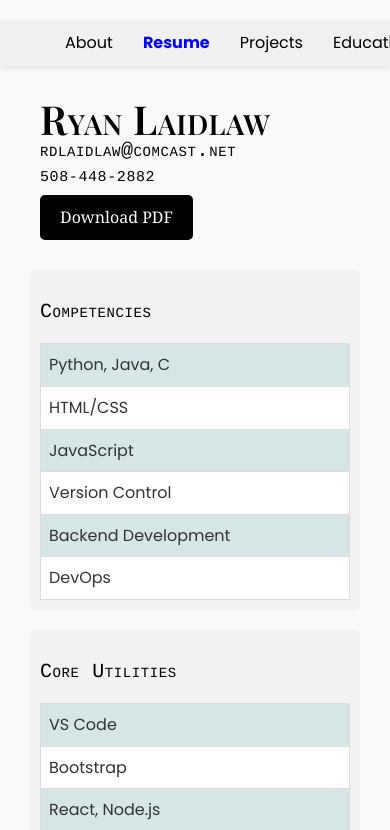
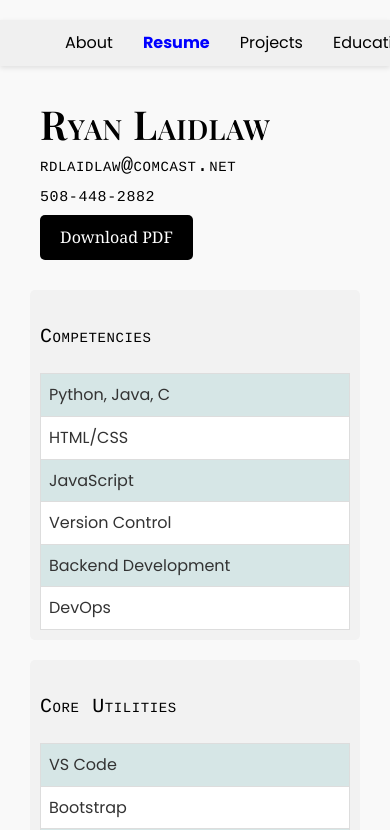
Before and after one commit to RyanLaidlaw/PersonalSite, a React (Create React App) app: page /#/resume in a window 390 px wide. Shown: the top 830 px of the page. Built offline with nearby package versions, Linux system fonts and the light colour scheme; a web font is replaced by a local one.

Commit message:
small change

```diff
--- a/src/css/Resume.css
+++ b/src/css/Resume.css
@@ -172,12 +172,12 @@ h3 {
 @media screen and (max-width: 600px) {
   h1 {
     font-size: 40px;
-    line-height: 15px;
+    line-height: 25px;
   }
 
   h2 {
     font-size: 20px;
-    line-height: 30px;
+    line-height: 40px;
   }
 
   h3 {
```
